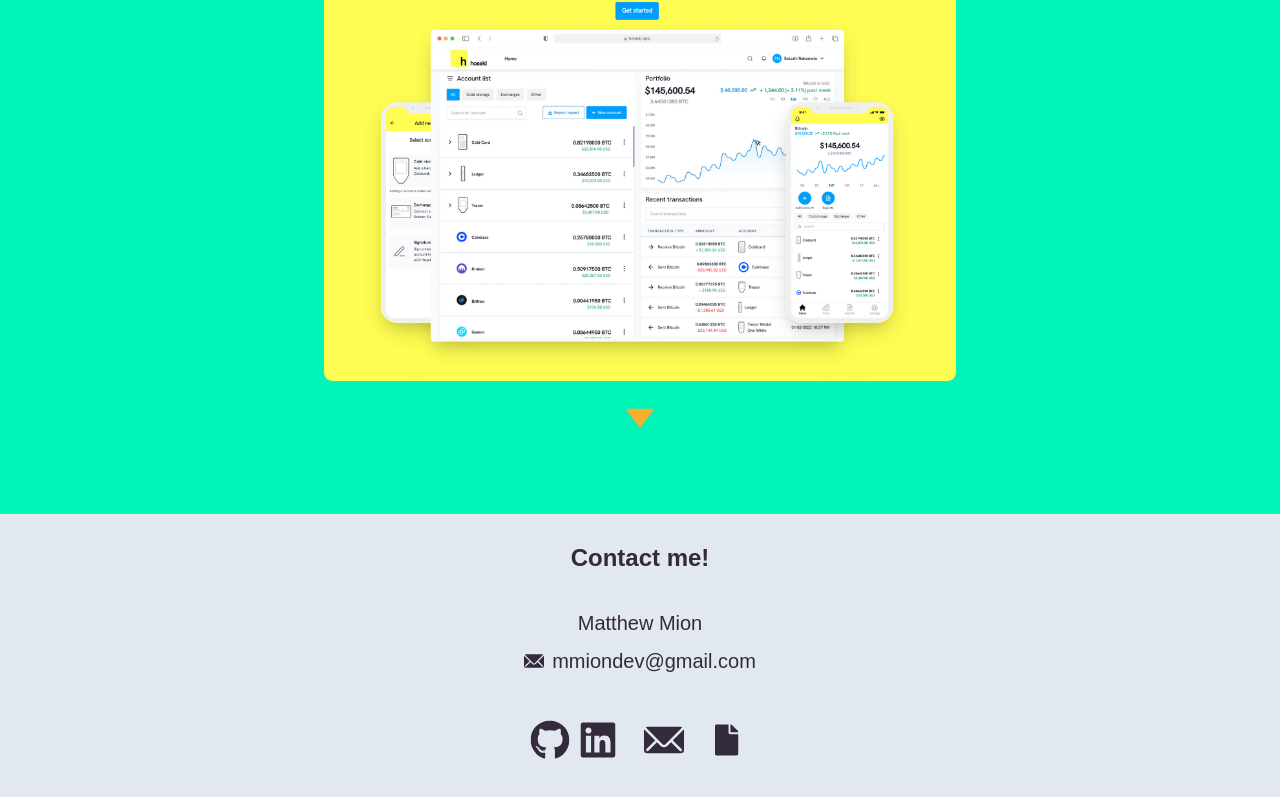
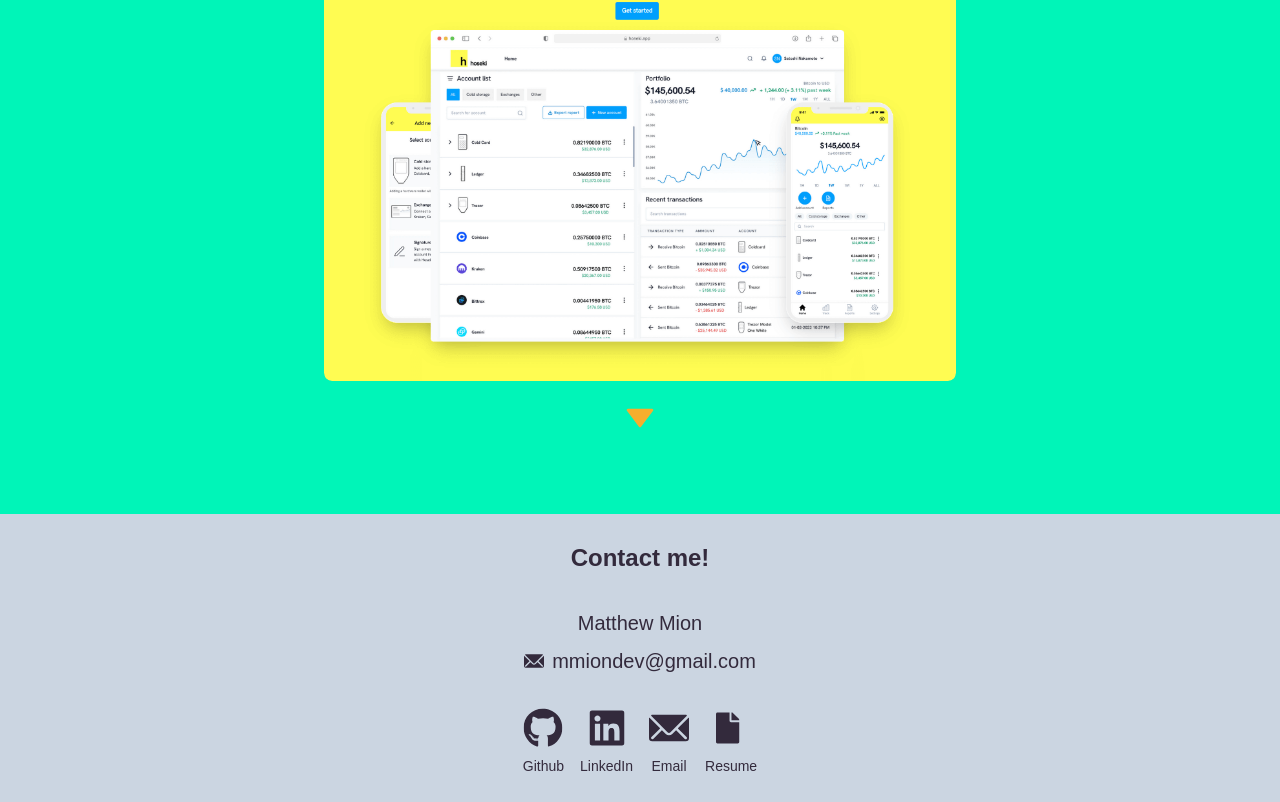
Before and after one commit to mmiondev/portfolio-site, a Next.js app: page / in a window 1280 px wide. Shown: the part 1910-2712 px from the top of the page. Built offline with nearby package versions, Linux system fonts and the light colour scheme; a web font is replaced by a local one.

Commit message:
update contact section

```diff
--- a/src/components/sections/contact-section.tsx
+++ b/src/components/sections/contact-section.tsx
@@ -19,7 +19,7 @@
       as="section"
       direction="column"
       id="contact"
-      bgColor="neutral.200"
+      bgColor="neutral.300"
       py={{ base: "10%", sm: "2%" }}
       {...props}
     >
@@ -34,18 +34,27 @@
             <Text>mmiondev@gmail.com</Text>
           </HStack>
         </VStack>
-        <HStack>
+        <HStack spacing="4">
+          <VStack>
             <Link href="https://github.com/mmiondev" isExternal>
               <AnimatedIcon icon={GithubIcon} {...iconProps} />
             </Link>
+            <Text fontSize="sm">Github</Text>
+          </VStack>
+          <VStack>
             <Link
               href="https://www.linkedin.com/in/matthew-mion-813b75148/"
               isExternal
             >
               <AnimatedIcon icon={LinkedinIcon} {...iconProps} />
             </Link>
+            <Text fontSize="sm">LinkedIn</Text>
+          </VStack>
+          <VStack>
             <Button
               variant="iconSecondary"
+              py="0"
+              px="0"
               onClick={() =>
                 window.open(
                   String(`mailto:mmiondev^gmail.com`).replace("^", "@"),
@@ -55,12 +64,17 @@
             >
               <AnimatedIcon icon={EmailIcon} {...iconProps} />
             </Button>
+            <Text fontSize="sm">Email</Text>
+          </VStack>
+          <VStack>
             <Link
-            href="https://docs.google.com/document/d/141IMvHtL-4Wlm6-RK3bnHdmzMnRTconPh_LfeD4nblw/edit?usp=sharing"
+              href="https://drive.google.com/file/d/1RIHOGfItIj4h4jFIM5XDXI8ZRQWY2lpz/view?usp=sharing"
               isExternal
             >
               <AnimatedIcon icon={PaperIcon} {...iconProps} />
             </Link>
+            <Text fontSize="sm">Resume</Text>
+          </VStack>
         </HStack>
       </VStack>
     </Flex>
```
Lines whose indentation alone changed are shown as unchanged.
